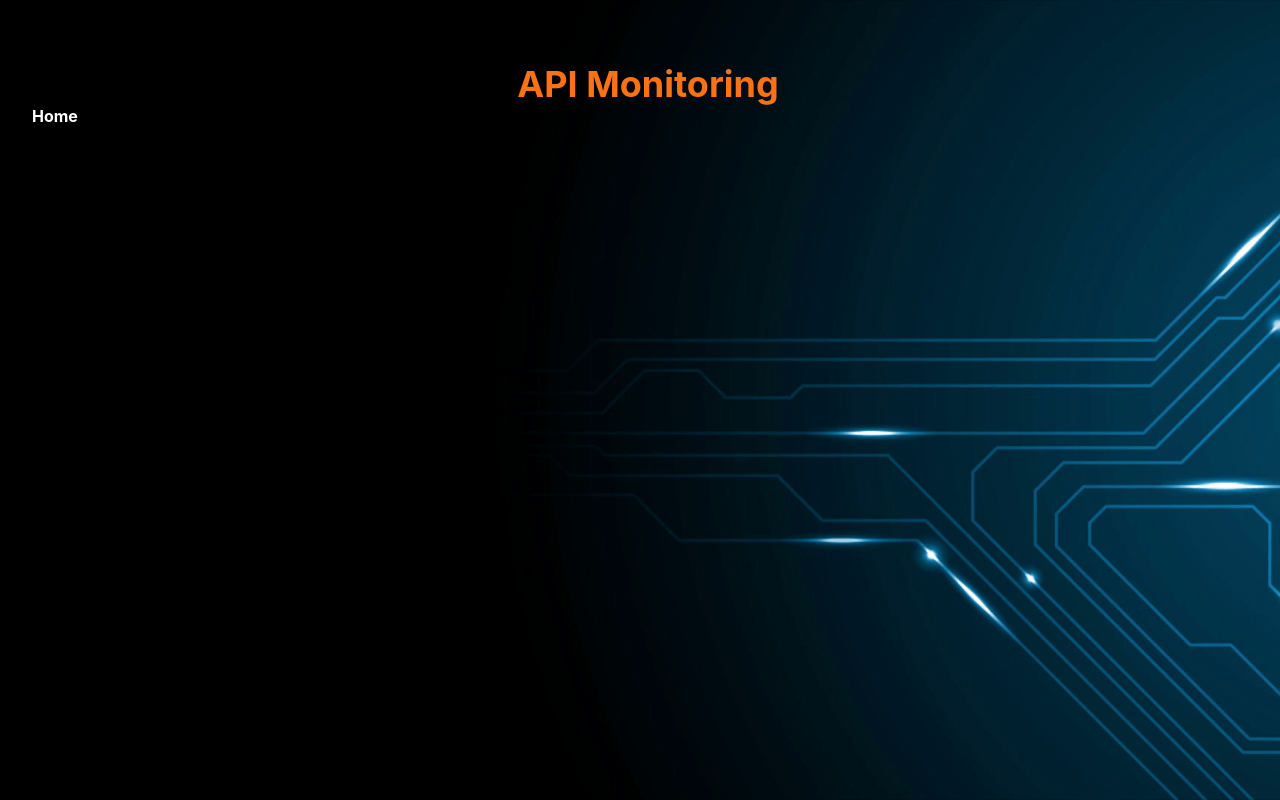
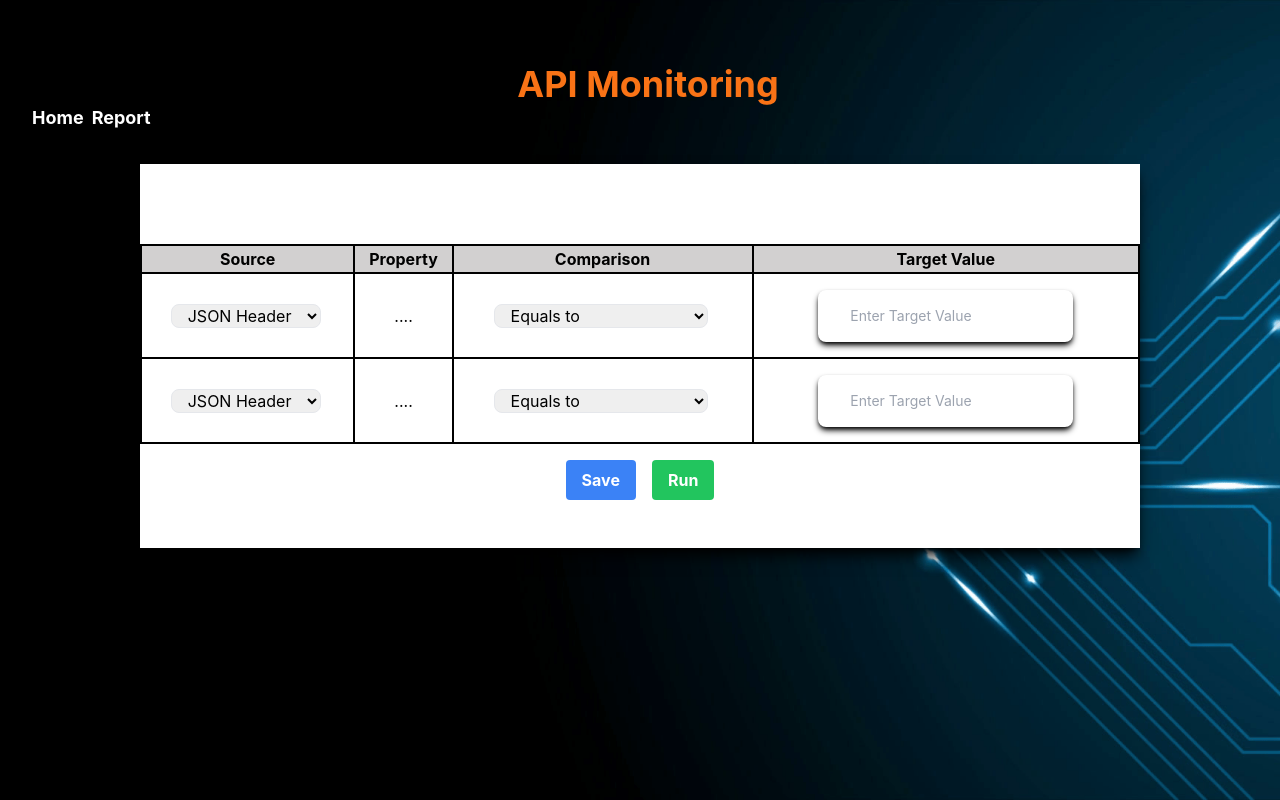
Before and after one commit to persistentusers/Assignment1, a React (Create React App) app in the folder frontend/: page /apiValidation in a window 1280 px wide. Before the commit this address had no page. Built offline with nearby package versions, Linux system fonts and the light colour scheme; the HTML template or start-up script is replaced by a standard one.

Commit message:
added APIValidation, API Schedular page and API report

```diff
--- a/frontend/src/App.css
+++ b/frontend/src/App.css
@@ -9,10 +9,42 @@
 .error {
   padding-left: 22rem;
 }
+
 .boxwidth {
-  width: 500px;
+  width: 700px;
   margin-top: 8rem;
 }
+
 .boxwidth input {
   width: 350px;
 }
+
+table {
+  width: 1000px;
+  height: 200px;
+  border: 2px solid black;
+  text-align: center;
+}
+
+th {
+  border: 2px solid black;
+  background-color: rgb(210, 208, 208);
+}
+
+td {
+  border: 2px solid black;
+}
+
+.table-centre {
+  display: grid;
+  place-items: center;
+  align-items: center;
+}
+
+.table-container {
+  align-items: center;
+}
+
+.margin {
+  margin-top: 80px;
+}
--- a/frontend/src/App.js
+++ b/frontend/src/App.js
@@ -1,23 +1,31 @@
 import "./App.css";
+import React from "react";
 import Home from "./Component/Home";
 import { BrowserRouter as Router, Routes, Route } from "react-router-dom";
 import APIDetails from "./Component/APIDetails";
+import APIReport from "./Component/APIReport";
+import Schedular from "./Component/Schedular";
+import APIValidation from "./Component/APIValidation";
 
 function App() {
   return (
     <div className="bg-gray-300 App">
-      <div className="pt-16 pb-4 pl-4 font-bold ">
+      <div className="pt-16 pb-4 pl-4 font-bold">
         <header className="items-center text-4xl font-bold text-center text-orange-500 ">
           API Monitoring
         </header>
-        <button className="pl-4 text-white">
+        <button className="flex gap-2 pl-4 text-lg text-white">
           <a href="/">Home</a>
+          <a href="/report">Report</a>
         </button>
       </div>
       <Router>
         <Routes>
           <Route exact path="/" element={<Home />} />
           <Route exact path="/apiDetails" element={<APIDetails />} />
+          <Route exact path="/report" element={<APIReport />} />
+          <Route exact path="/schedular" element={<Schedular />} />
+          <Route exact path="/apiValidation" element={<APIValidation />} />
         </Routes>
       </Router>
     </div>
--- a/frontend/src/Component/APIDetails.js
+++ b/frontend/src/Component/APIDetails.js
@@ -1,10 +1,12 @@
 import axios from "axios";
 import React, { useEffect, useState } from "react";
+import { useNavigate } from "react-router-dom";
 
 const APIDetails = () => {
   const [activeTab, setActiveTab] = useState({ name: "", url: "" });
   const [detailsTab, setDetailsTab] = useState("");
   const [details, setDetails] = useState({});
+  const navigate = useNavigate();
 
   const apiDetails = localStorage.getItem("apiDetails");
   const apiData = JSON.parse(apiDetails);
@@ -69,6 +71,10 @@ const APIDetails = () => {
 
       <div id={activeTab?.name} className="pt-4">
         <h3 className="font-bold text-center">API URL - {activeTab?.url}</h3>
+        <div
+          className="flex justify-between pr-8 "
+          style={{ marginBottom: "-8px" }}
+        >
           <div className="flex gap-2 pl-4">
             <div
               className={`w-auto cursor-pointer ${
@@ -91,6 +97,15 @@ const APIDetails = () => {
               Response{" "}
             </div>
           </div>
+          <button
+            className="w-24 h-8 ml-4 text-sm text-white rounded-lg bg-sky-700"
+            onClick={() => {
+              navigate("/apiValidation");
+            }}
+          >
+            Validate
+          </button>
+        </div>
 
         <div className="relative pt-16 pl-4 overflow-auto h-80">
           <pre>{JSON.stringify(details?.data, null, 2)}</pre>
--- /dev/null
+++ b/frontend/src/Component/APIReport.js
@@ -0,0 +1,32 @@
+import React, { useEffect, useState } from "react";
+
+const APIReport = () => {
+  const [report, setReport] = useState([]);
+
+  const fetchUserData = () => {
+    const data = {
+      hits: 10,
+      success: 7,
+      fail: 3,
+      time: 2.2,
+    };
+    setReport(data);
+  };
+  useEffect(() => {
+    fetchUserData();
+  }, []);
+
+  return (
+    <div className="flex flex-col p-8 text-lg bg-white rounded ">
+      <div className="font-bold text-center">API Report</div>
+
+      <div>Number of hits : {report.hits}</div>
+      <div> API Success Response Time : {report.time} Sec </div>
+      <div>
+        Validation Pass/Fail : {report.success} / {report.fail}
+      </div>
+      <div>Result Count : {report.success + report.fail} </div>
+    </div>
+  );
+};
+export default APIReport;
--- /dev/null
+++ b/frontend/src/Component/APIValidation.js
@@ -0,0 +1,111 @@
+import "./../App.css";
+import React from "react";
+
+const APIValidation = () => {
+  const data = [
+    {
+      Property: "....",
+    },
+    {
+      Property: "....",
+    },
+  ];
+
+  const headerMethods = [
+    {
+      name: "Equals to",
+      isDisabled: false,
+    },
+
+    {
+      name: "Less than equals to",
+      isDisabled: true,
+    },
+    {
+      name: "Greater than equals to",
+      isDisabled: true,
+    },
+    {
+      name: "Not equals to",
+      isDisabled: true,
+    },
+  ];
+
+  const source = [
+    {
+      name: "JSON Header",
+      isDisabled: false,
+    },
+    {
+      name: "JSON Body",
+      isDisabled: true,
+    },
+  ];
+
+  return (
+    <div className="table-container table-centre">
+      <div div className="mt-4 bg-white shadow-lg h-96 shadow-black">
+        <table className="margin">
+          <thead>
+            <tr>
+              <th>Source</th>
+              <th>Property</th>
+              <th>Comparison</th>
+              <th>Target Value</th>
+            </tr>
+          </thead>
+
+          <tbody>
+            {data.map((val, i) => (
+              <tr>
+                <td>
+                  {" "}
+                  <select className="px-3 mr-1 border rounded-lg border-grey">
+                    {source.map((method) => (
+                      <option key={method.name} value={method.name}>
+                        {method.name}
+                      </option>
+                    ))}
+                  </select>
+                </td>
+
+                <td>{val.Property}</td>
+
+                <td>
+                  {" "}
+                  <select className="px-3 mr-1 border rounded-lg border-grey">
+                    {headerMethods.map((method) => (
+                      <option key={method.name} value={method.name}>
+                        {method.name}
+                      </option>
+                    ))}
+                  </select>
+                </td>
+
+                <td>
+                  {" "}
+                  <input
+                    className="w-2/3 px-8 py-4 text-sm border-none rounded-lg shadow-md shadow-black"
+                    type="text"
+                    placeholder="Enter Target Value"
+                  />
+                </td>
+              </tr>
+            ))}
+          </tbody>
+        </table>
+
+        <div className="flex justify-center p-4 space-x-4">
+          <button className="px-4 py-2 font-bold text-white bg-blue-500 rounded hover:bg-blue-700">
+            Save
+          </button>
+          <button className="px-4 py-2 font-bold text-white bg-green-500 rounded hover:bg-green-700">
+            Run
+          </button>
+        </div>
+      </div>
+    </div>
+  );
+};
+
+export default APIValidation;
--- a/frontend/src/Component/Home.js
+++ b/frontend/src/Component/Home.js
@@ -1,13 +1,13 @@
 import React, { useState } from "react";
+import { useNavigate } from "react-router-dom";
 
 import { Modal } from "./Modal";
 
 const Home = () => {
   const [inputName, setInputName] = useState("");
-
   const [apiName, setApiName] = useState("");
-
   const [errorMessage, seterrorMessage] = useState("");
+  const navigate = useNavigate();
 
   const onInputAPIChange = (e) => {
     const value = e.target.value;
@@ -29,7 +29,9 @@ const Home = () => {
     }
   };
 
-  console.log(apiName);
+  const onHandlerSchedular = () => {
+    navigate("/schedular");
+  };
 
   return (
     <>
@@ -52,6 +54,15 @@ const Home = () => {
           >
             Create API
           </button>
+
+          <button
+            className="w-24 h-12 ml-4 text-sm text-white rounded-lg bg-sky-700"
+            onClick={() => {
+              onHandlerSchedular();
+            }}
+          >
+            Schedular
+          </button>
         </div>
         {errorMessage && (
           <p className="mt-2 text-sm font-bold text-red-500">{errorMessage}</p>
--- a/frontend/src/Component/Modal.js
+++ b/frontend/src/Component/Modal.js
@@ -1,6 +1,6 @@
 import React, { useState } from "react";
-
 import { useNavigate } from "react-router-dom";
+import axios from "axios";
 
 export const Modal = ({ apiName, onClose }) => {
   const [methodName, setMethodName] = useState("GET");
@@ -11,24 +11,20 @@ export const Modal = ({ apiName, onClose }) => {
   const headerMethods = [
     {
       name: "GET",
+      isDisabled: true,
+    },
+    {
+      name: "POST",
       isDisabled: false,
     },
-
-    {
-      name: "POST",
-      isDisabled: true,
-    },
-
     {
       name: "PUT",
       isDisabled: true,
     },
-
     {
       name: "DELETE",
       isDisabled: true,
     },
-
     {
       name: "PATCH",
       isDisabled: true,
@@ -58,6 +54,17 @@ export const Modal = ({ apiName, onClose }) => {
         methodName,
         endPoint,
       };
+      axios({
+        method: "post",
+        url: "http://localhost/cgi-bin/assignment.cgi",
+        data: data,
+        headers: {
+          Accept: "application/json",
+          "Content-Type": "application/json",
+        },
+      }).then((response) => {
+        console.log(response);
+      });
 
       localStorage.setItem("apiDetails", JSON.stringify(data));
       setErrorMessage("");
--- /dev/null
+++ b/frontend/src/Component/Schedular.js
@@ -0,0 +1,103 @@
+import React, { useState } from "react";
+import { useNavigate } from "react-router-dom";
+
+const Schedular = () => {
+  const navigate = useNavigate();
+  const timeMethods = [
+    {
+      name: "5 min",
+      value: 5,
+    },
+    {
+      name: "10 min",
+      value: 10,
+    },
+    {
+      name: "15 min ",
+      value: 15,
+    },
+    {
+      name: "20 min",
+      value: 20,
+    },
+    {
+      name: "30 min",
+      value: 30,
+    },
+  ];
+
+  const apiMethods = [
+    {
+      name: "API1",
+    },
+
+    {
+      name: "API2",
+    },
+  ];
+
+  const [time, setTime] = useState(5);
+  const handleChange = (event) => {
+    setTime(event.target.value);
+  };
+
+  const [apiName, setApiName] = useState("API1");
+  const handleChangeApiName = (event) => {
+    setApiName(event.target.value);
+  };
+
+  const onSave = () => {
+    const data = {
+      apiName,
+      time,
+    };
+
+    localStorage.setItem("scheduledetails", JSON.stringify(data));
+    alert(JSON.stringify(data));
+    // navigate("/sheduleapi");
+  };
+  return (
+    <div className="items-center p-2 text-center bg-white rounded">
+      <div className="py-6 text-xl font-bold ">Schedule API Test </div>
+      <div className="flex flex-row justify-center">
+        <div className="flex flex-row justify-center py-6 m-4 text-xl">
+          <div className="m-3"> API </div>
+          <select
+            value={apiName}
+            onChange={handleChangeApiName}
+            className="px-3 mr-1 text-base border rounded-lg border-grey"
+          >
+            {apiMethods.map((method) => (
+              <option key={method.name} value={method.name}>
+                {method.name}
+              </option>
+            ))}
+          </select>
+        </div>
+
+        <div className="flex flex-row justify-center py-6 m-4 text-xl">
+          <div className="m-3">Frequency </div>
+          <select
+            value={time}
+            onChange={handleChange}
+            className="px-3 mr-1 text-base border rounded-lg border-grey"
+          >
+            {timeMethods.map((method) => (
+              <option key={method.name} value={method.value}>
+                {method.name}
+              </option>
+            ))}
+          </select>
+        </div>
+      </div>
+      <button
+        className="w-24 h-12 ml-4 text-sm text-white rounded-lg bg-sky-700"
+        onClick={() => onSave()}
+      >
+        Save Schedule
+      </button>
+    </div>
+  );
+};
+
+export default Schedular;
```
Lines whose indentation alone changed are shown as unchanged.
